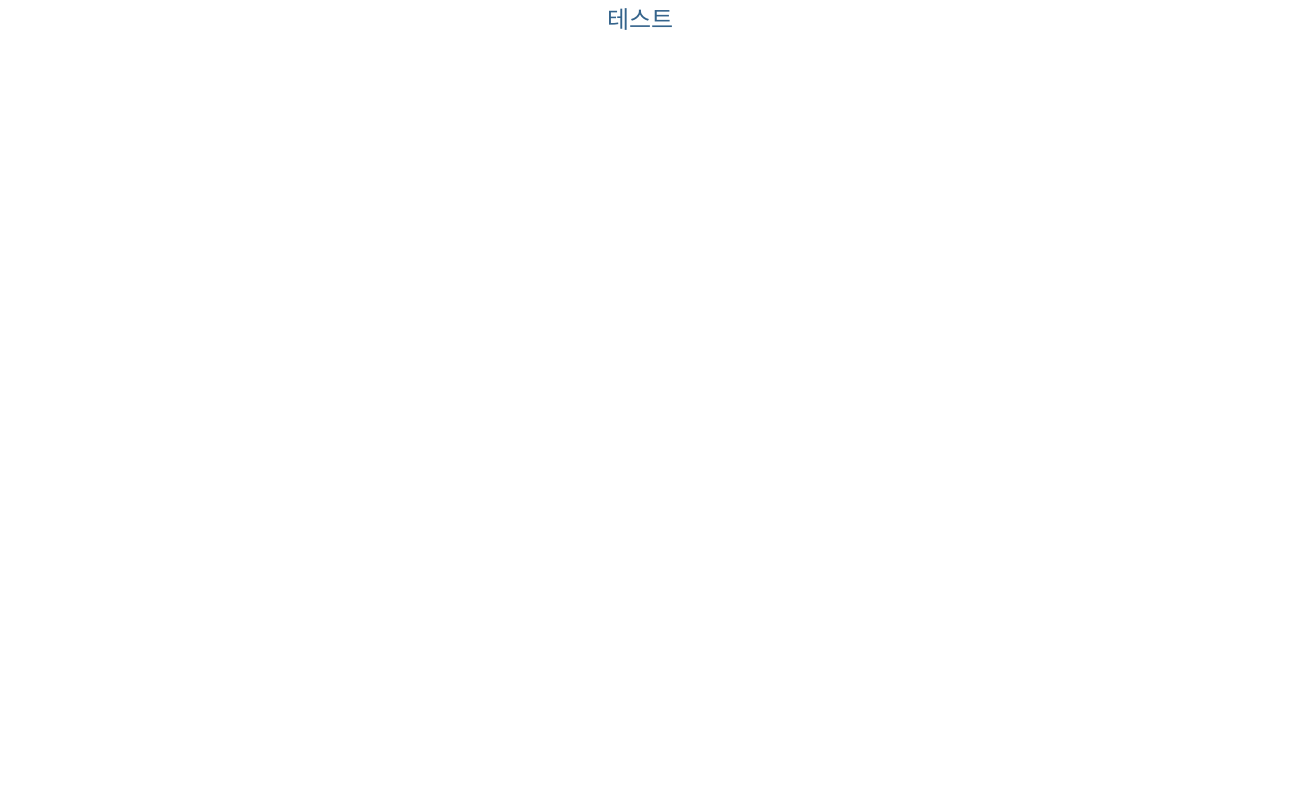
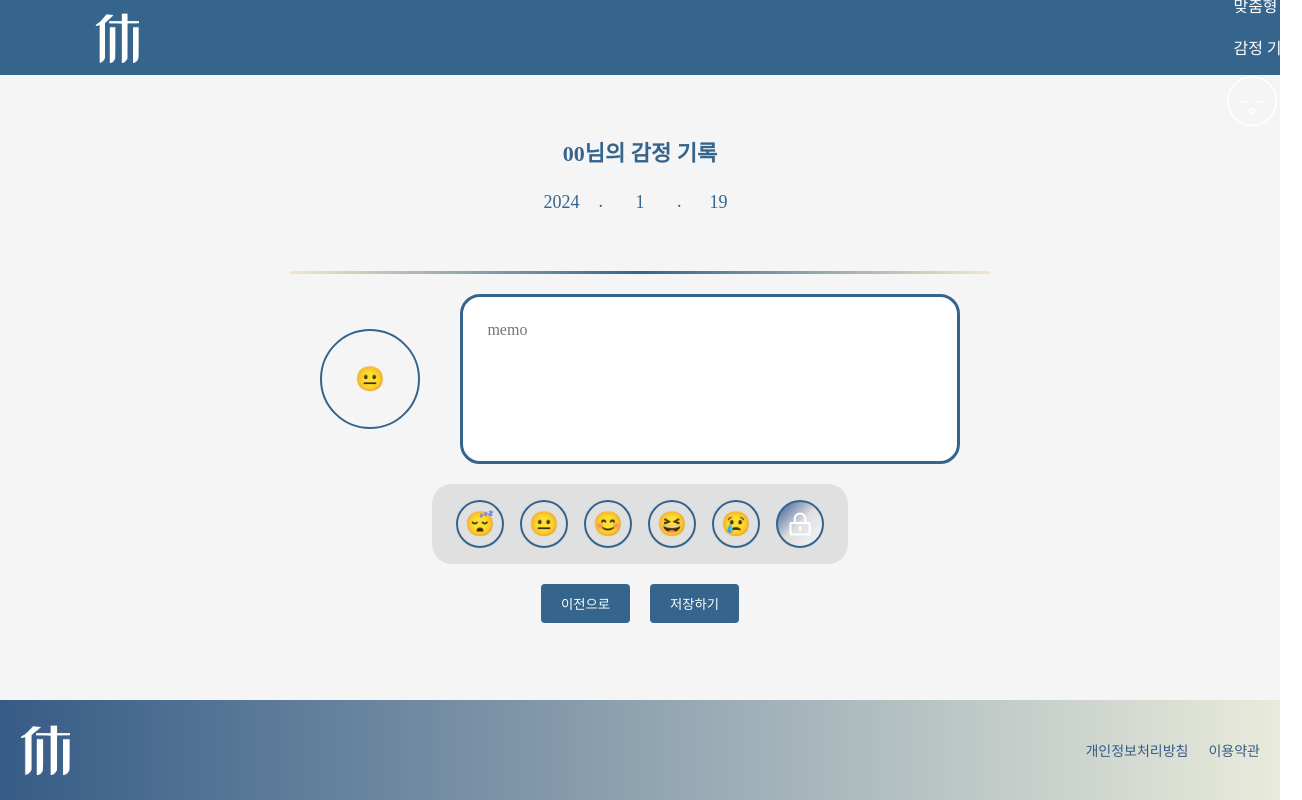
Before and after one commit to Serengeti-HYU/Hyu_frontend, a React (Create React App) app: page /record2 in a window 1280 px wide. Shown: the whole page, 1302 px wide, since content can reach past the window. Built offline with nearby package versions, Linux system fonts and the light colour scheme; a web font is replaced by a local one.

Commit message:
feat: Record2 시작

```diff
--- a/src/pages/Emotion/Record1.jsx
+++ b/src/pages/Emotion/Record1.jsx
@@ -71,17 +71,20 @@ const DateSelector = styled.div`
   }
 `;
 
-const DateInput = styled.input`
-  width: 3.125rem;
+const DateInput = styled.select`
+  width: 4rem; /* Increase width to prevent text from being hidden */
   margin: 0 0.3125rem;
   text-align: center;
   border: none;
   background-color: transparent;
   font-size: 1.125rem;
   color: #35648c;
+  -moz-appearance: none;
+  -webkit-appearance: none;
+  appearance: none;
 
   @media (max-width: 768px) {
-    width: 2.5rem;
+    width: 3.5rem;
     font-size: 1rem;
   }
 `;
@@ -289,6 +292,7 @@ const DayItem = styled.div`
 `;
 
 const Record1 = () => {
+  const navigate = useNavigate();
   const [selectedDate, setSelectedDate] = useState(new Date(2024, 0, 19));
   const [emotions, setEmotions] = useState({
     14: "😐",
@@ -303,16 +307,8 @@ const Record1 = () => {
 
   const handleDateChange = (year, month, day) => {
     const newDate = new Date(year, month - 1, day);
-    const startOfWeek = new Date(selectedDate);
-    startOfWeek.setDate(selectedDate.getDate() - selectedDate.getDay() + 1); // 현재 주의 월요일
-    const endOfWeek = new Date(startOfWeek);
-    endOfWeek.setDate(startOfWeek.getDate() + 6); // 현재 주의 일요일
-
-    // 선택한 날짜가 현재 주 내에 있는지 확인
-    if (newDate >= startOfWeek && newDate <= endOfWeek) {
     setSelectedDate(newDate);
     setSelectedDay(day);
-    }
   };
 
   const handlePreviousWeek = () => {
@@ -324,11 +320,37 @@ const Record1 = () => {
   };
 
   const handleNextWeek = () => {
+    const weekDays = getWeekDays(selectedDate);
+    const isLastDaySelected = selectedDay === weekDays[weekDays.length - 1].getDate();
+    if (!isLastDaySelected) {
       setSelectedDate((prevDate) => {
         const newDate = new Date(prevDate.getFullYear(), prevDate.getMonth(), prevDate.getDate() + 7);
         setSelectedDay(newDate.getDate());
         return newDate;
       });
+    }
+  };
+
+  const handleManualDateChange = (type, value) => {
+    const newDate = new Date(selectedDate);
+    if (type === 'year') {
+      newDate.setFullYear(value);
+    } else if (type === 'month') {
+      newDate.setMonth(value - 1);
+    } else if (type === 'day') {
+      newDate.setDate(value);
+    }
+    setSelectedDate(newDate);
+    setSelectedDay(newDate.getDate());
+  };
+
+// Generate year, month, day options
+const generateOptions = (start, end) => {
+  const options = [];
+  for (let i = start; i <= end; i++) {
+    options.push(<option key={i} value={i}>{i}</option>);
+  }
+  return options;
 };
 
   const getWeekDays = (date) => {
@@ -352,9 +374,26 @@ const Record1 = () => {
       <TextContent>
         <Header>00님의 감정 기록</Header>
         <DateSelector>
-          <DateInput type="text" value={selectedDate.getFullYear()} readOnly />.
-          <DateInput type="text" value={String(selectedDate.getMonth() + 1).padStart(2, "0")} readOnly />.
-          <DateInput type="text" value={String(selectedDate.getDate()).padStart(2, "0")} readOnly />
+          <DateInput
+            value={selectedDate.getFullYear()}
+            onChange={(e) => handleManualDateChange('year', e.target.value)}
+          >
+            {generateOptions(2000, 2030)}
+          </DateInput>
+          .
+          <DateInput
+  value={selectedDate.getMonth() + 1}
+  onChange={(e) => handleManualDateChange('month', e.target.value)}
+>
+  {generateOptions(1, 12)}
+</DateInput>
+          .
+          <DateInput
+            value={String(selectedDate.getDate()).padStart(2, "0")}
+            onChange={(e) => handleManualDateChange('day', e.target.value)}
+          >
+            {generateOptions(1, 31)}
+          </DateInput>
         </DateSelector>
       </TextContent>
       <Content>
@@ -367,19 +406,36 @@ const Record1 = () => {
             <MemoInput placeholder="memo" />
           </MemoContainer>
         </TopContainer>
-        <Button>기록하기</Button>
+        <Button onClick={() => navigate("/Record2")}>기록하기</Button>
         <BottomContainer>
           <Navigation>
             <LeftNavButton onClick={handlePreviousWeek} />
             <DateSelector>
-              <DateInput type="text" value={selectedDate.getFullYear()} readOnly />.
-              <DateInput type="text" value={String(selectedDate.getMonth() + 1).padStart(2, "0")} readOnly />.
-              <DateInput type="text" value={String(selectedDate.getDate()).padStart(2, "0")} readOnly />
+              <DateInput
+                value={selectedDate.getFullYear()}
+                onChange={(e) => handleManualDateChange('year', e.target.value)}
+              >
+                {generateOptions(2000, 2030)}
+              </DateInput>
+              .
+              <DateInput
+  value={selectedDate.getMonth() + 1}
+  onChange={(e) => handleManualDateChange('month', Number(e.target.value))}
+>
+  {generateOptions(1, 12)}
+</DateInput>
+              .
+              <DateInput
+                value={String(selectedDate.getDate()).padStart(2, "0")}
+                onChange={(e) => handleManualDateChange('day', e.target.value)}
+              >
+                {generateOptions(1, 31)}
+              </DateInput>
             </DateSelector>
             <RightNavButton onClick={handleNextWeek} />
           </Navigation>
           <DayContainerWrapper>
-            {weekDays.map((day) => (
+            {weekDays.map((day, index) => (
               <DayContainer
                 key={day.getDate()}
                 selected={day.getDate() === selectedDay}
--- a/src/pages/Emotion/Record2.jsx
+++ b/src/pages/Emotion/Record2.jsx
@@ -1,16 +1,339 @@
-import React from "react";
+import React, { useState } from "react";
 import styled from "styled-components";
 import { useNavigate } from "react-router-dom";
+import Footer from "../../components/footer";
+import LoginHeader from "../../components/LoginHeader";
 
-const Temp = styled.div`
-  // 글자색과 글자크기는 theme에 설정해둠
-  // 밑과 같이 사용하면 됩니다
-  color: ${(props) => props.theme.color.blue};
-  font-size: ${(props) => props.theme.fontSize.large};
+const Container = styled.div`
+  display: flex;
+  flex-direction: column;
+  min-height: 100vh;
+  background-color: #f5f5f5;
+`;
+
+const TextContent = styled.div`
+  flex: 1;
+  display: flex;
+  flex-direction: column;
+  align-items: center; /* 중앙 정렬로 수정 */
+  padding: 2.5rem;
+  width: 100%;
+  max-width: 47.5rem;
+  margin: 0 auto;
+
+  @media (max-width: 768px) {
+    padding: 1.25rem;
+    max-width: 100%;
+    align-items: center;
+  }
+`;
+
+const Content = styled.div`
+  flex: 1;
+  display: flex;
+  flex-direction: column;
+  align-items: center;
+  width: 100%;
+  max-width: 43.75rem;
+  margin: 0 auto;
+  margin-top: 0;
+
+  @media (max-width: 768px) {
+    padding: 1.25rem;
+    max-width: 100%;
+  }
+`;
+
+const Header = styled.div`
+  color: #35648c;
+  font-family: SUIT;
+  font-size: 1.375rem;
+  font-weight: 700;
+  margin: 1.25rem 0;
+  text-align: center;
+  margin-bottom: 1.5rem; /* margin 수정 */
+
+  @media (max-width: 768px) {
+    font-size: 1.125rem;
+    margin-bottom: 1rem; /* margin 수정 */
+  }
+`;
+
+const DateSelector = styled.div`
+  display: flex;
+  justify-content: center;
+  align-items: center;
+  font-size: 1.125rem;
+  color: #35648c;
+
+  @media (max-width: 768px) {
+    font-size: 1rem;
+  }
+`;
+
+const DateInput = styled.select`
+  width: 4rem;
+  margin: 0 0.3125rem;
+  text-align: center;
+  border: none;
+  background-color: transparent;
+  font-size: 1.125rem;
+  color: #35648c;
+  -moz-appearance: none;
+  -webkit-appearance: none;
+  appearance: none;
+
+  @media (max-width: 768px) {
+    width: 3.5rem;
+    font-size: 1rem;
+  }
+`;
+
+const Line = styled.div`
+  width: 100%;
+  max-width: 69.125rem;
+  height: 0.1875rem;
+  background: linear-gradient(to right, #f2e8c9, #35648c 50%, #f2e8c9);
+  margin: 1.25rem 0;
+  margin-top: -2.375rem;
+
+  @media (max-width: 768px) {
+    margin-top: -2.5rem;
+  }
+`;
+
+const TopContainer = styled.div`
+  width: 100%;
+  max-width: 64rem;
+  display: flex;
+  flex-direction: row; /* row로 수정 */
+  justify-content: center;
+  align-items: center;
+  margin-bottom: 1.25rem;
+
+  @media (max-width: 768px) {
+    flex-direction: column;
+  }
+`;
+
+const MemoContainer = styled.div`
+  width: 100%;
+  max-width: 31.25rem;
+  margin-left: 1.25rem; /* 추가: Circle과의 간격 조정 */
+  align-items: center;
+  border-radius: 1.25rem;
+  border: 0.1875rem solid #35648C;
+  background: #FFF;
+
+  @media (max-width: 768px) {
+    max-width: 100%;
+    margin-left: 0; /* 모바일에서는 원래대로 */
+    margin-bottom: 1.25rem; /* 모바일에서 아래로 공간 추가 */
+  }
+`;
+
+const MemoInput = styled.textarea`
+  width: 100%;
+  height: 10rem;
+  padding: 1.525rem;
+  font-size: 1rem;
+  border-radius: 1.25rem;
+  border: none;
+  resize: none;
+  outline: none;
+
+  &:focus {
+    outline: none;
+  }
+`;
+
+const CircleContainer = styled.div`
+  display: flex;
+  justify-content: center;
+  align-items: center;
+  margin-right: 1.25rem; /* margin 수정 */
+
+  @media (max-width: 768px) {
+    justify-content: center;
+    margin-bottom: 0.625rem;
+    margin-right: 0;
+  }
+`;
+
+const Circle = styled.div`
+  width: 6.25rem;
+  height: 6.25rem;
+  border: 0.125rem solid #35648c;
+  border-radius: 50%;
+  display: flex;
+  justify-content: center;
+  align-items: center;
+  font-size: 1.5rem;
+
+  @media (max-width: 768px) {
+    width: 4rem;
+    height: 4rem;
+    font-size: 1.25rem;
+  }
+`;
+
+const EmotionBox = styled.div`
+  display: flex;
+  justify-content: center;
+  align-items: center;
+  background-color: #e0e0e0; /* 연한 회색 배경 */
+  border-radius: 1.25rem;
+  padding: 1rem;
+  margin-bottom: 1.25rem;
+`;
+
+const EmotionButton = styled.div`
+  width: 3rem;
+  height: 3rem;
+  border: 0.125rem solid #35648c;
+  border-radius: 50%;
+  display: flex;
+  justify-content: center;
+  align-items: center;
+  font-size: 1.5rem;
+  margin: 0 0.5rem;
+  cursor: pointer;
+`;
+
+const LockButton = styled(EmotionButton)`
+  background: linear-gradient(135deg, #3a5a9a, #e0e0e0 50%, #f5f5f5);
+  background-size: cover;
+  background-position: center;
+  display: flex;
+  justify-content: center;
+  align-items: center;
+
+  &::before {
+    content: '';
+    display: block;
+    width: 1.5rem;
+    height: 1.5rem;
+    background: url('../assets/face_etc/lock_icon.png') no-repeat center;
+    background-size: contain;
+  }
+`;
+
+const ButtonContainer = styled.div`
+  display: flex;
+  justify-content: center;
+  align-items: center;
+  margin-bottom: 1.25rem;
+`;
+
+const Button = styled.button`
+  background-color: #35648c;
+  color: #ffffff;
+  padding: 0.625rem 1.25rem;
+  border: none;
+  border-radius: 0.25rem;
+  cursor: pointer;
+  margin: 0 0.625rem;
+
+  &:hover {
+    background-color: #0056b3;
+  }
+
+  @media (max-width: 768px) {
+    margin: 0.625rem 0;
+  }
 `;
 
 const Record2 = () => {
-  return <Temp>테스트</Temp>;
+  const navigate = useNavigate();
+  const [selectedDate, setSelectedDate] = useState(new Date(2024, 0, 19));
+  const [selectedEmotion, setSelectedEmotion] = useState("😐");
+  const [memo, setMemo] = useState("");
+
+  const handleManualDateChange = (type, value) => {
+    const newDate = new Date(selectedDate);
+    if (type === 'year') {
+      newDate.setFullYear(value);
+    } else if (type === 'month') {
+      newDate.setMonth(value - 1);
+    } else if (type === 'day') {
+      newDate.setDate(value);
+    }
+    setSelectedDate(newDate);
+  };
+
+  const generateOptions = (start, end) => {
+    const options = [];
+    for (let i = start; i <= end; i++) {
+      options.push(<option key={i} value={i}>{i}</option>);
+    }
+    return options;
+  };
+
+  const handleLockClick = () => {
+    alert('프리미엄 서비스를 사용하시겠습니까?');
+  };
+
+  return (
+    <Container>
+      <LoginHeader />
+      <TextContent>
+        <Header>00님의 감정 기록</Header>
+        <DateSelector>
+          <DateInput
+            value={selectedDate.getFullYear()}
+            onChange={(e) => handleManualDateChange('year', e.target.value)}
+          >
+            {generateOptions(2000, 2030)}
+          </DateInput>
+          .
+          <DateInput
+            value={selectedDate.getMonth() + 1}
+            onChange={(e) => handleManualDateChange('month', e.target.value)}
+          >
+            {generateOptions(1, 12)}
+          </DateInput>
+          .
+          <DateInput
+            value={String(selectedDate.getDate()).padStart(2, "0")}
+            onChange={(e) => handleManualDateChange('day', e.target.value)}
+          >
+            {generateOptions(1, 31)}
+          </DateInput>
+        </DateSelector>
+      </TextContent>
+      <Content>
+        <Line />
+        <TopContainer>
+          <CircleContainer>
+            <Circle>{selectedEmotion}</Circle>
+          </CircleContainer>
+          <MemoContainer>
+            <MemoInput
+              placeholder="memo"
+              value={memo}
+              onChange={(e) => setMemo(e.target.value)}
+            />
+          </MemoContainer>
+        </TopContainer>
+        <EmotionBox>
+          {["😴", "😐", "😊", "😆", "😢"].map((emotion, index) => (
+            <EmotionButton
+              key={index}
+              onClick={() => setSelectedEmotion(emotion)}
+            >
+              {emotion}
+            </EmotionButton>
+          ))}
+          <LockButton onClick={handleLockClick} />
+        </EmotionBox>
+        <ButtonContainer>
+          <Button onClick={() => navigate(-1)}>이전으로</Button>
+          <Button onClick={() => alert('저장하기')}>저장하기</Button>
+        </ButtonContainer>
+      </Content>
+      <Footer />
+    </Container>
+  );
 };
 
 export default Record2;
```
Also changed, not shown: public/assets/face_etc/lock_icon.png (added). Lines whose indentation alone changed are shown as unchanged.
